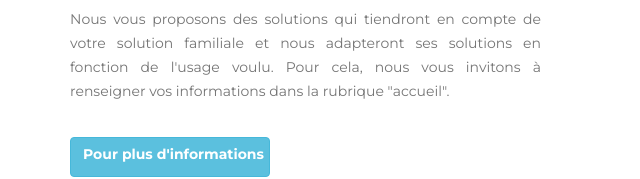
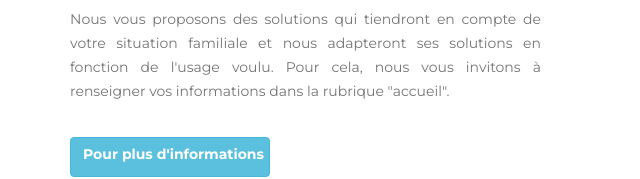
Before and after one commit to Iandraina/page-accueil, a plain HTML site: page valo.html in a window 1280 px wide. Shown: the part 641-820 px from the top of the page, 0-640 px from the left. Drawn offline with Linux system fonts and the light colour scheme.

Commit message:
Update valo.html

```diff
--- a/valo.html
+++ b/valo.html
@@ -36,7 +36,7 @@
                             <div class="section-title wow fadeInUp" >
                                 <h2><br>Vous êtes un particulier?</h2>
                                 <p>Vous êtes un particulier souhaitant vous renseigner sur la quantification de l'eau de pluie pour votre habitation et vous inscrire potentiellement dans une transition écologique?</p>
-                                <p>Nous vous proposons des solutions qui tiendront en compte de votre solution familiale et nous adapteront ses solutions en fonction de l'usage voulu. Pour cela, nous vous invitons à renseigner vos informations dans la rubrique "accueil".</p>
+                                <p>Nous vous proposons des solutions qui tiendront en compte de votre situation familiale et nous adapteront ses solutions en fonction de l'usage voulu. Pour cela, nous vous invitons à renseigner vos informations dans la rubrique "accueil".</p>
                                 <p><br><a href="https://www.les-energies-renouvelables.eu/conseils/recuperation-eau-pluie/realiser-projet-recuperation-eau-pluie/" class="btn btn-info" style="width:200px; height:40px" target="_blank"><strong>Pour plus d'informations</strong></a></p>
                             </div>
 
```
